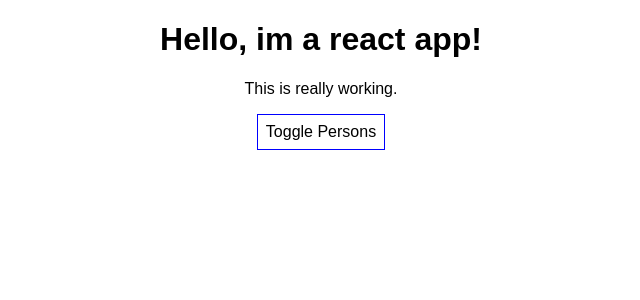
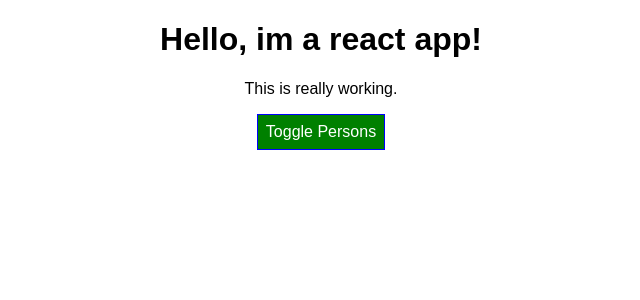
Before and after one commit to RobLMartin/react-practice, a React (Create React App) app: page / in a window 1280 px wide. Shown: the top 300 px of the page, without its empty margins (319-959 px from the left). Built offline with nearby package versions, Linux system fonts and the light colour scheme.

Commit message:
Add radium for css styles.

```diff
--- a/package.json
+++ b/package.json
@@ -3,6 +3,7 @@
   "version": "0.1.0",
   "private": true,
   "dependencies": {
+    "radium": "^0.19.6",
     "react": "^16.2.0",
     "react-dom": "^16.2.0",
     "react-scripts": "1.0.17"
--- a/src/App.css
+++ b/src/App.css
@@ -2,6 +2,10 @@
   text-align: center;
 }
 
-button {
+.red {
+  color: red;
+}
 
+.bold {
+  font-weight: bold;
 }
--- a/src/App.js
+++ b/src/App.js
@@ -1,6 +1,7 @@
 import React, { Component } from 'react';
 import './App.css';
 import Person from './Person/Person';
+import Radium from 'radium';
 
 class App extends Component {
   state = {
@@ -44,11 +45,16 @@
 
   render() {
     const style = {
-      backgroundColor: 'white',
+      backgroundColor: 'green',
+      color: 'white',
       font: 'inherit',
       border: '1px solid blue',
       padding: '8px',
       cursor: 'pointer',
+      ':hover': {
+        backgroundColor: 'lightgreen',
+        color: 'black'
+      }
     };
 
     let persons = null;
@@ -66,17 +72,31 @@
           })}
         </div>
       );
+
+      style.backgroundColor = 'red';
+      style[':hover'] = {
+        backgroundColor: 'salmon',
+        color: 'black'
+      }
     }
+
+    let classes = [];
+    if (this.state.persons.length <= 2) {
+      classes.push('red'); //classes will be red.
+    }
+    if (this.state.persons.length <= 1) {
+      classes.push('bold'); // red and bold.
+    }
+
 
     return (
       <div className="App">
         <h1>Hello, im a react app!</h1>
-        <p>This is really working.</p>
+        <p className={classes.join(' ')}>This is really working.</p>
         <button
           style={style}
           onClick={this.togglePersonsHandler}>
           Toggle Persons</button>
-
         {persons}
       </div>
     );
@@ -84,4 +104,4 @@
   }
 }
 
-export default App;
+export default Radium(App);
--- a/src/Person/Person.js
+++ b/src/Person/Person.js
@@ -1,5 +1,6 @@
 import React from 'react';
 import './Person.css';
+import Radium from 'radium';
 
 const person  = ( props ) => {
     return (
@@ -11,4 +12,4 @@
 )
 };
 
-export default person;
+export default Radium(person);
```
Also changed, not shown: 1 other file (tests, documents, lock files or other folders).
